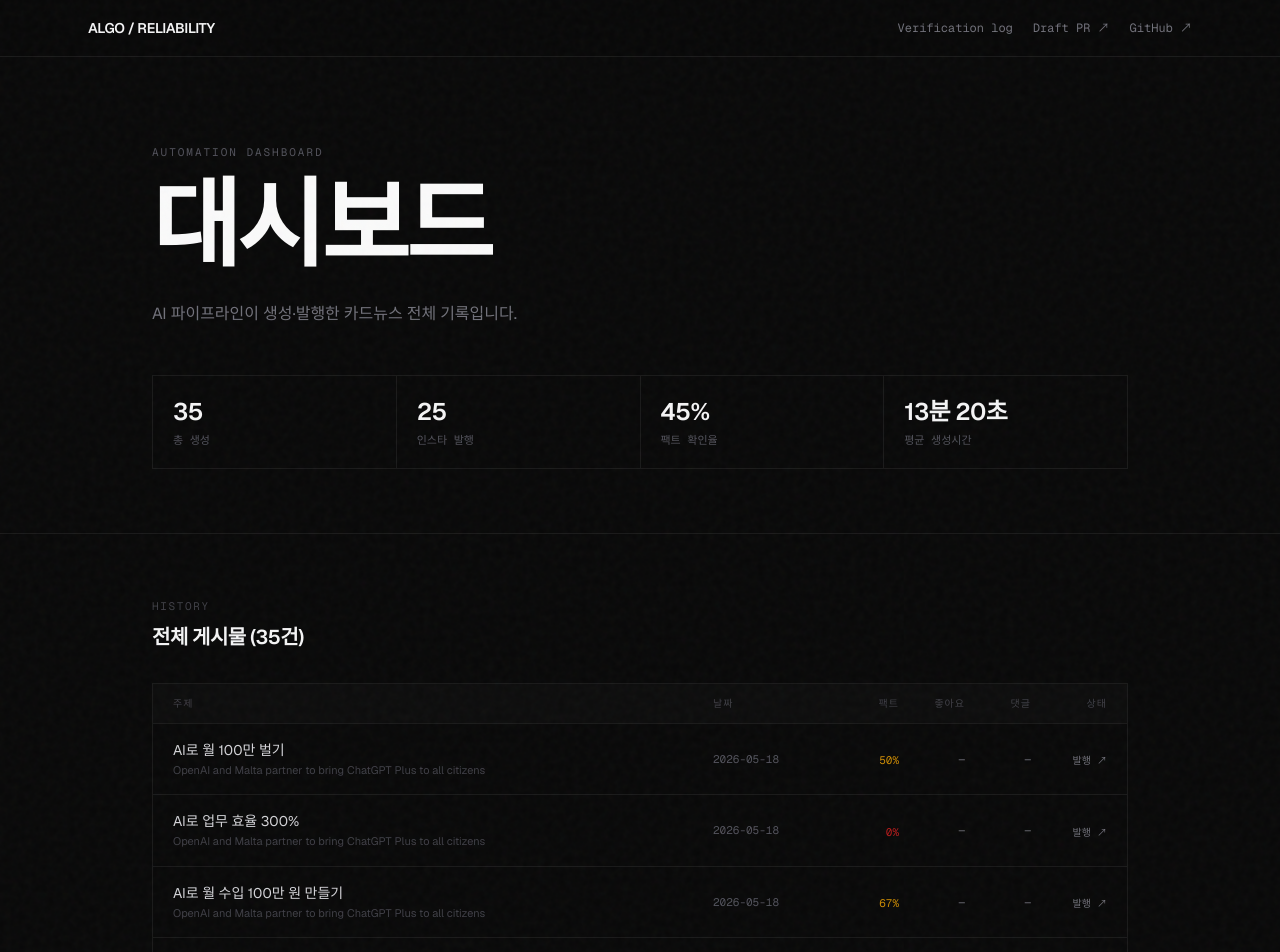
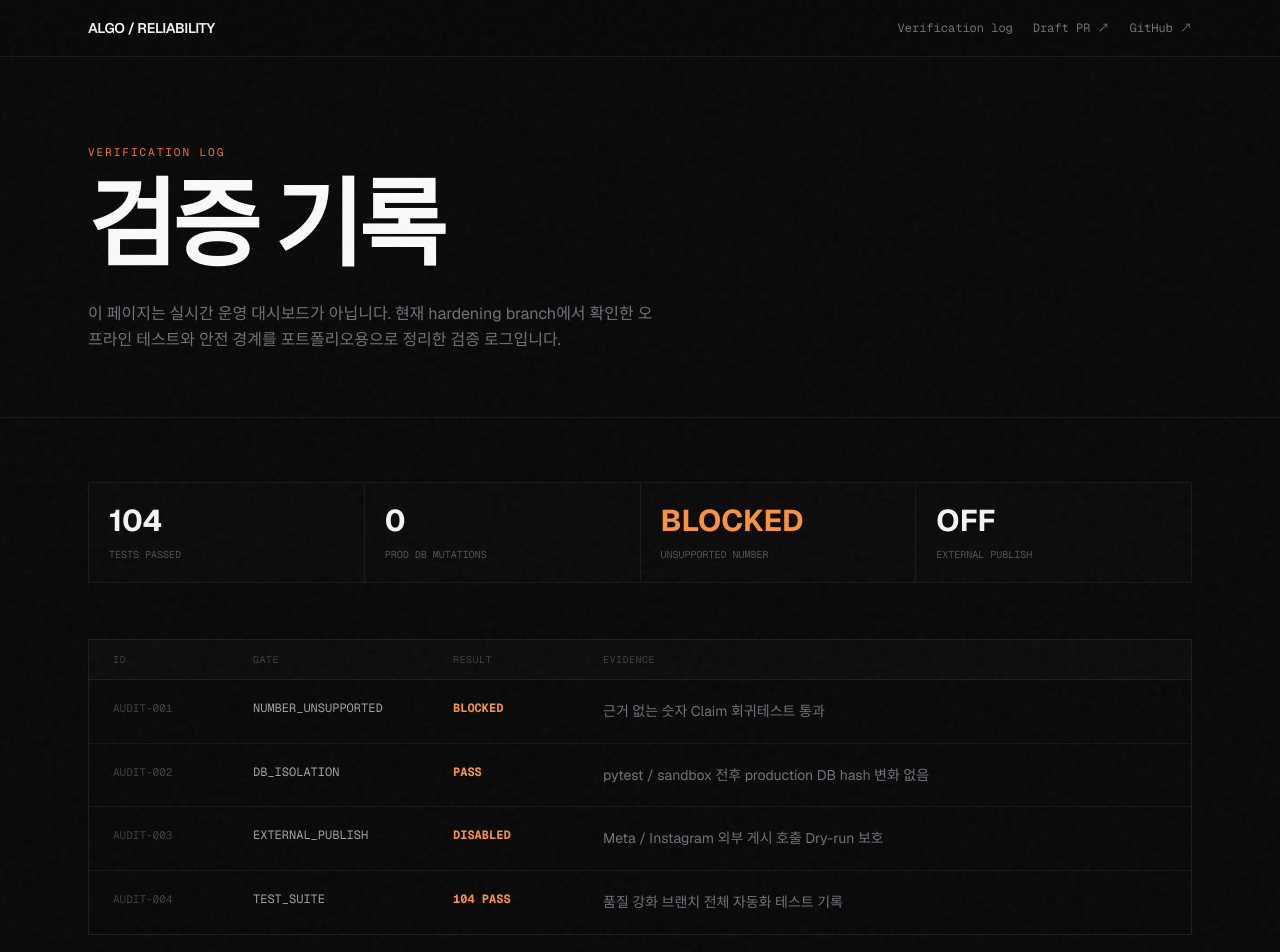
Before and after one commit to YunhuPark/algo-site, a Next.js app: page /dashboard in a window 1280 px wide. Shown: the top 952 px of the page. Built offline with nearby package versions, Linux system fonts and the light colour scheme.

Commit message:
feat: replace stale operations dashboard with verification log

```diff
--- a/src/app/dashboard/page.tsx
+++ b/src/app/dashboard/page.tsx
@@ -1,204 +1,87 @@
 import Header from '@/components/Header';
 import Footer from '@/components/Footer';
-import fs from 'fs';
-import path from 'path';
-import { getPosts } from '@/lib/instagram';
 
-interface PostMeta {
-  topic: string;
-  source_title: string;
-  source_url: string;
-  angle: string;
-  fact_confirmed: number;
-  fact_disputed: number;
-  fact_unverifiable: number;
-  generation_seconds: number;
-  ig_post_id: string;
-  permalink: string;
-  posted_at: string;
-  folder: string;
-}
-
-function loadMeta(): PostMeta[] {
-  try {
-    const p = path.join(process.cwd(), 'src', 'data', 'posts_meta.json');
-    return JSON.parse(fs.readFileSync(p, 'utf-8')) as PostMeta[];
-  } catch {
-    return [];
-  }
-}
-
-function formatDate(s: string) {
-  return s ? s.slice(0, 10) : '—';
-}
-
-function formatTime(sec: number) {
-  if (!sec) return '—';
-  const m = Math.floor(sec / 60);
-  const s = sec % 60;
-  return m > 0 ? `${m}분 ${s}초` : `${s}초`;
-}
-
-export default async function DashboardPage() {
-  const all = loadMeta();
-  const igPosts = await getPosts(50);
-  const igById = Object.fromEntries(igPosts.map((p) => [p.id, p]));
-  const published = all.filter((p) => p.ig_post_id);
-  const withFact = all.filter((p) => p.fact_confirmed + p.fact_disputed + p.fact_unverifiable > 0);
-  const totalFacts = withFact.reduce((a, p) => a + p.fact_confirmed + p.fact_disputed + p.fact_unverifiable, 0);
-  const confirmedFacts = withFact.reduce((a, p) => a + p.fact_confirmed, 0);
-  const factRate = totalFacts > 0 ? Math.round((confirmedFacts / totalFacts) * 100) : 0;
-  const withTime = all.filter((p) => p.generation_seconds > 0);
-  const avgTime = withTime.length > 0
-    ? Math.round(withTime.reduce((a, p) => a + p.generation_seconds, 0) / withTime.length)
-    : 0;
-
-  const STATS = [
-    { label: '총 생성', value: String(all.length) },
-    { label: '인스타 발행', value: String(published.length) },
-    { label: '팩트 확인율', value: totalFacts > 0 ? `${factRate}%` : '—' },
-    { label: '평균 생성시간', value: avgTime > 0 ? formatTime(avgTime) : '—' },
+const LOGS = [
+  {
+    id: 'AUDIT-001',
+    gate: 'NUMBER_UNSUPPORTED',
+    result: 'BLOCKED',
+    evidence: '근거 없는 숫자 Claim 회귀테스트 통과',
+  },
+  {
+    id: 'AUDIT-002',
+    gate: 'DB_ISOLATION',
+    result: 'PASS',
+    evidence: 'pytest / sandbox 전후 production DB hash 변화 없음',
+  },
+  {
+    id: 'AUDIT-003',
+    gate: 'EXTERNAL_PUBLISH',
+    result: 'DISABLED',
+    evidence: 'Meta / Instagram 외부 게시 호출 Dry-run 보호',
+  },
+  {
+    id: 'AUDIT-004',
+    gate: 'TEST_SUITE',
+    result: '104 PASS',
+    evidence: '품질 강화 브랜치 전체 자동화 테스트 기록',
+  },
 ];
 
+export default function DashboardPage() {
   return (
     <div className="min-h-screen bg-[#090909] text-zinc-100">
       <Header />
 
-      {/* ── Hero ───────────────────────────────────────────── */}
-      <section className="max-w-5xl mx-auto px-6 pt-36 pb-16">
-        <p className="text-[11px] font-mono text-zinc-600 tracking-[0.18em] uppercase mb-5">
-          Automation Dashboard
+      <main>
+        <section className="max-w-6xl mx-auto px-6 pt-36 pb-16">
+          <p className="text-[11px] font-mono text-orange-500 tracking-[0.18em] uppercase mb-5">
+            Verification log
           </p>
           <h1
-          className="font-semibold text-zinc-50 leading-[0.92] tracking-[-0.04em] mb-8"
+            className="font-semibold text-zinc-50 leading-[0.92] tracking-[-0.045em] mb-8"
             style={{ fontSize: 'clamp(48px, 8vw, 96px)' }}
           >
-          대시보드
+            검증 기록
           </h1>
-        <p className="text-base text-zinc-500 max-w-sm leading-relaxed">
-          AI 파이프라인이 생성·발행한 카드뉴스 전체 기록입니다.
+          <p className="text-base text-zinc-500 max-w-xl leading-relaxed">
+            이 페이지는 실시간 운영 대시보드가 아닙니다. 현재 hardening branch에서 확인한
+            오프라인 테스트와 안전 경계를 포트폴리오용으로 정리한 검증 로그입니다.
           </p>
+        </section>
 
-        {/* 요약 스탯 */}
-        <div className="mt-12 grid grid-cols-2 sm:grid-cols-4 gap-px bg-[#1a1a1a] border border-[#1a1a1a]">
-          {STATS.map(({ label, value }) => (
-            <div key={label} className="bg-[#090909] px-5 py-5">
-              <p className="text-2xl font-semibold text-zinc-100 mb-1 tracking-tight">{value}</p>
-              <p className="text-[11px] font-mono text-zinc-600">{label}</p>
+        <section className="border-t border-[#1a1a1a]">
+          <div className="max-w-6xl mx-auto px-6 py-16">
+            <div className="grid grid-cols-1 md:grid-cols-4 gap-px bg-[#1a1a1a] border border-[#1a1a1a] mb-14">
+              <div className="bg-[#0b0b0b] p-5"><strong className="text-3xl">104</strong><p className="text-[10px] font-mono text-zinc-600 mt-2">TESTS PASSED</p></div>
+              <div className="bg-[#0b0b0b] p-5"><strong className="text-3xl">0</strong><p className="text-[10px] font-mono text-zinc-600 mt-2">PROD DB MUTATIONS</p></div>
+              <div className="bg-[#0b0b0b] p-5"><strong className="text-3xl text-orange-400">BLOCKED</strong><p className="text-[10px] font-mono text-zinc-600 mt-2">UNSUPPORTED NUMBER</p></div>
+              <div className="bg-[#0b0b0b] p-5"><strong className="text-3xl">OFF</strong><p className="text-[10px] font-mono text-zinc-600 mt-2">EXTERNAL PUBLISH</p></div>
             </div>
+
+            <div className="border border-[#1f1f1f]">
+              <div className="hidden md:grid grid-cols-[120px_180px_130px_1fr] gap-5 px-6 py-3 bg-[#0d0d0d] border-b border-[#1f1f1f] text-[10px] font-mono text-zinc-700 uppercase tracking-wider">
+                <span>ID</span><span>Gate</span><span>Result</span><span>Evidence</span>
+              </div>
+              {LOGS.map((log) => (
+                <article key={log.id} className="grid grid-cols-1 md:grid-cols-[120px_180px_130px_1fr] gap-3 md:gap-5 px-6 py-5 border-b border-[#171717] last:border-b-0 hover:bg-[#0d0d0d] transition-colors">
+                  <span className="text-[11px] font-mono text-zinc-700">{log.id}</span>
+                  <span className="text-xs font-mono text-zinc-400">{log.gate}</span>
+                  <strong className="text-xs font-mono text-orange-400">{log.result}</strong>
+                  <span className="text-sm text-zinc-500 leading-relaxed">{log.evidence}</span>
+                </article>
               ))}
             </div>
-      </section>
 
-      {/* ── 게시물 목록 ────────────────────────────────────── */}
-      <section className="border-t border-[#1a1a1a]">
-        <div className="max-w-5xl mx-auto px-6 py-16">
-          <p className="text-[11px] font-mono text-zinc-700 tracking-[0.15em] uppercase mb-2">
-            History
+            <div className="mt-12 border-l-2 border-orange-500 pl-5 max-w-2xl">
+              <p className="text-sm text-zinc-400 leading-relaxed">
+                현재 결과는 Draft PR #1의 품질 강화 브랜치 기준입니다. 실제 Meta/Instagram 게시 재활성화와
+                Scheduler 운영은 별도 검증이 필요한 다음 단계이며, 이 페이지에서는 완료된 것처럼 표현하지 않습니다.
               </p>
-          <h2 className="text-xl font-semibold tracking-tight text-zinc-100 mb-8">
-            전체 게시물 ({all.length}건)
-          </h2>
-
-          <div className="border border-[#1a1a1a] divide-y divide-[#1a1a1a]">
-            {/* 헤더 */}
-            <div className="grid grid-cols-[1fr_90px_80px_50px_50px_60px] gap-4 px-5 py-3 bg-[#0d0d0d]">
-              <p className="text-[10px] font-mono text-zinc-700 uppercase tracking-widest">주제</p>
-              <p className="text-[10px] font-mono text-zinc-700 uppercase tracking-widest">날짜</p>
-              <p className="text-[10px] font-mono text-zinc-700 uppercase tracking-widest text-right">팩트</p>
-              <p className="text-[10px] font-mono text-zinc-700 uppercase tracking-widest text-right">좋아요</p>
-              <p className="text-[10px] font-mono text-zinc-700 uppercase tracking-widest text-right">댓글</p>
-              <p className="text-[10px] font-mono text-zinc-700 uppercase tracking-widest text-right">상태</p>
-            </div>
-
-            {all.map((post, i) => {
-              const total = post.fact_confirmed + post.fact_disputed + post.fact_unverifiable;
-              const rate = total > 0 ? Math.round((post.fact_confirmed / total) * 100) : null;
-              const isPublished = !!post.ig_post_id;
-              const igData = post.ig_post_id ? igById[post.ig_post_id] : null;
-
-              return (
-                <div
-                  key={i}
-                  className="grid grid-cols-[1fr_90px_80px_50px_50px_60px] gap-4 px-5 py-4 hover:bg-[#0d0d0d] transition-colors"
-                >
-                  {/* 주제 */}
-                  <div className="min-w-0">
-                    <p className="text-sm text-zinc-300 truncate">{post.topic}</p>
-                    {post.source_title && (
-                      <p className="text-[11px] text-zinc-700 truncate mt-0.5">
-                        {post.source_title}
-                      </p>
-                    )}
-                  </div>
-
-                  {/* 날짜 */}
-                  <p className="text-[11px] font-mono text-zinc-600 self-center">
-                    {formatDate(post.posted_at)}
-                  </p>
-
-                  {/* 팩트 확인율 */}
-                  <div className="self-center text-right">
-                    {rate !== null ? (
-                      <span className={`text-[11px] font-mono ${rate >= 80 ? 'text-emerald-600' : rate >= 50 ? 'text-yellow-600' : 'text-red-700'}`}>
-                        {rate}%
-                      </span>
-                    ) : (
-                      <span className="text-[11px] font-mono text-zinc-800">—</span>
-                    )}
-                  </div>
-
-                  {/* 좋아요 */}
-                  <p className="text-[11px] font-mono text-zinc-500 self-center text-right">
-                    {igData ? igData.likeCount : '—'}
-                  </p>
-
-                  {/* 댓글 */}
-                  <p className="text-[11px] font-mono text-zinc-500 self-center text-right">
-                    {igData ? igData.commentsCount : '—'}
-                  </p>
-
-                  {/* 상태 */}
-                  <div className="self-center text-right">
-                    {isPublished ? (
-                      <a href={post.permalink} target="_blank" rel="noopener noreferrer"
-                        className="text-[10px] font-mono text-zinc-500 hover:text-zinc-300 transition-colors">
-                        발행 ↗
-                      </a>
-                    ) : (
-                      <span className="text-[10px] font-mono text-zinc-800">미발행</span>
-                    )}
-                  </div>
-                </div>
-              );
-            })}
             </div>
           </div>
         </section>
-
-      {/* ── 파이프라인 구조 ─────────────────────────────────── */}
-      <section className="border-t border-[#1a1a1a]">
-        <div className="max-w-5xl mx-auto px-6 py-16">
-          <p className="text-[11px] font-mono text-zinc-700 tracking-[0.15em] uppercase mb-2">
-            Architecture
-          </p>
-          <h2 className="text-xl font-semibold tracking-tight text-zinc-100 mb-8">
-            어떻게 동작하나요
-          </h2>
-          <div className="bg-[#0d0d0d] border border-[#1a1a1a] p-6">
-            <pre className="text-[12px] font-mono text-zinc-400 leading-relaxed overflow-x-auto whitespace-pre">
-{`# 매일 오전 9시 Windows Task Scheduler 자동 실행
-1. Tavily API    →  최신 AI/테크 기사 수집 + 전문 추출
-2. GPT-4o        →  앵글 선택 + 6장 스크립트 생성
-3. FactChecker   →  hallucination 검사 + 외부 교차 검증
-4. DALL-E 3      →  슬라이드별 배경 이미지 생성
-5. Pillow        →  1080×1350px 카드 렌더링
-6. Instagram API →  캐러셀 자동 업로드
-7. SQLite DB     →  게시물 이력 + 성과 데이터 저장`}
-            </pre>
-          </div>
-        </div>
-      </section>
+      </main>
 
       <Footer />
     </div>
```
Lines whose indentation alone changed are shown as unchanged.
